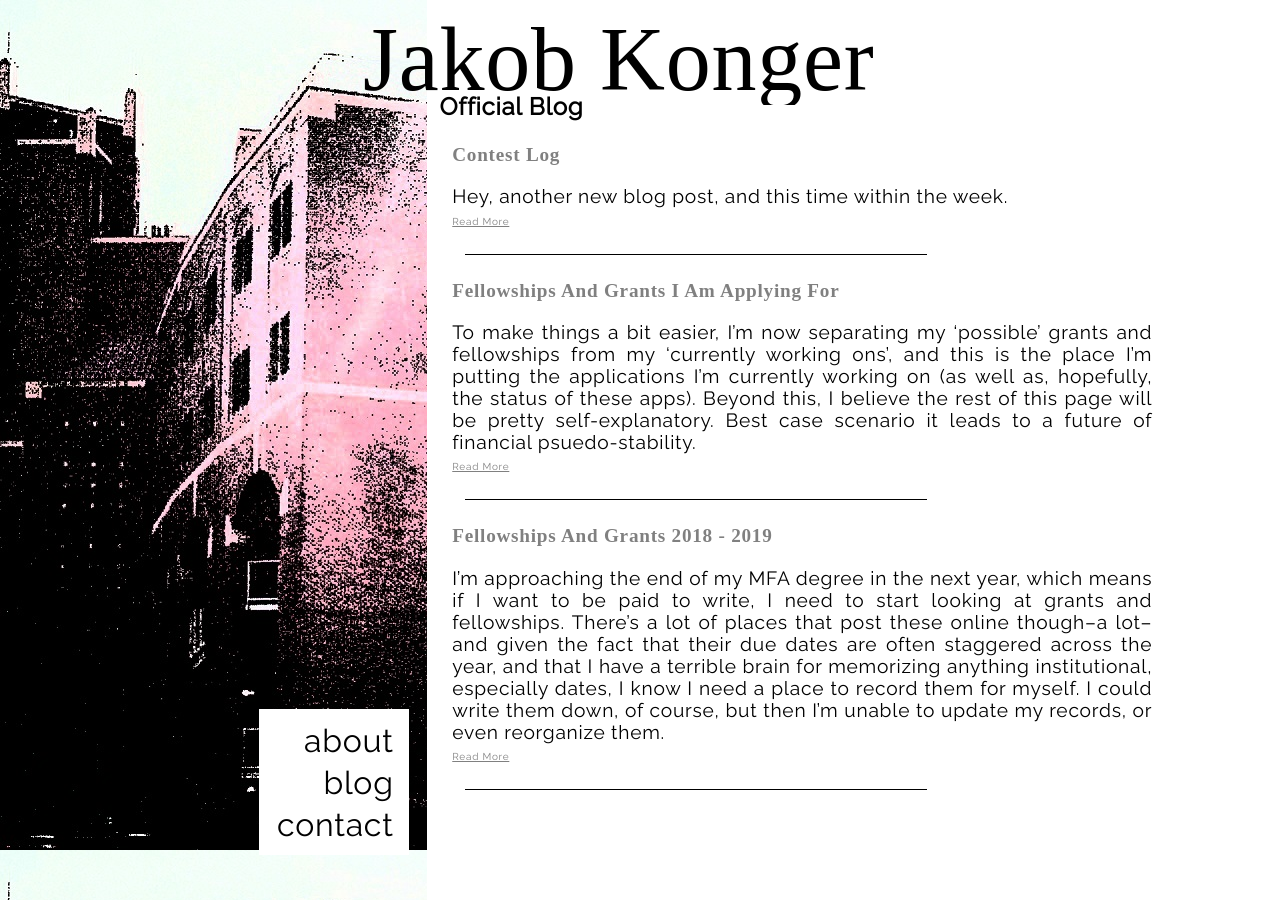
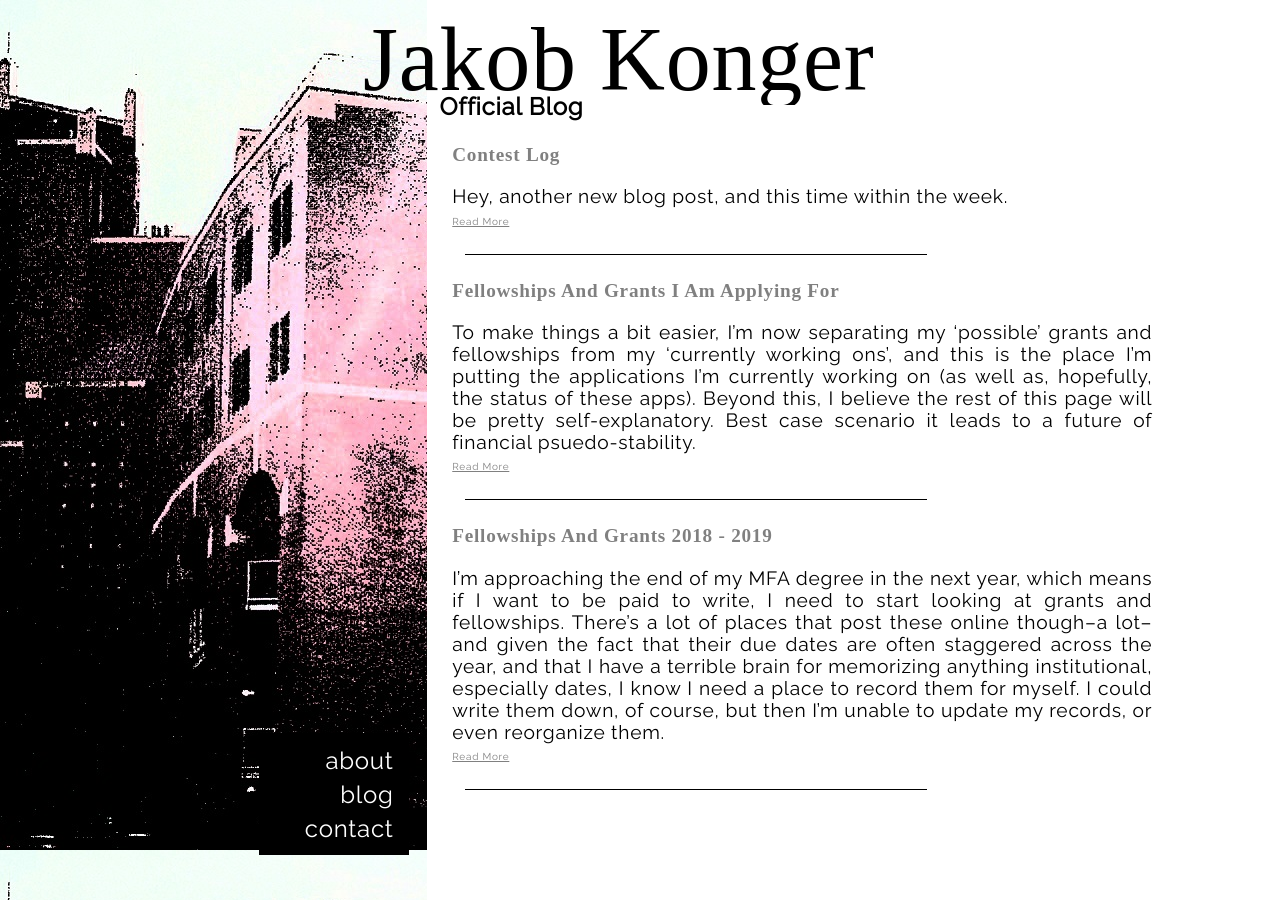
Before and after one commit to towercity/author-webpage, a Jekyll site: the page built from index.html, in a window 1280 px wide. Built offline with Jekyll 4.4.1, drawn with Linux system fonts in a browser that asks for light colours; some web fonts are replaced; the list of posts is cut into pages by our own code.

Commit message:
Fix headerlinks

```diff
--- a/_layouts/default.html
+++ b/_layouts/default.html
@@ -21,9 +21,9 @@
     <header>
         <div class="header-links">
             <ul>
-                <li><a href="{{ site.baseurl }}/about" alt="home">about</a></li>
-                <li><a href="{{ site.baseurl }}/" alt="about">blog</a></li>
-                <li><a href="mailto:" alt="contact me">contact</a></li>
+                <li><a href="{{ site.baseurl }}/about" alt="about">about</a></li>
+                <li><a href="{{ site.baseurl }}/" alt="blog">blog</a></li>
+                <li><a href="mailto:jakobkonger@gmail.com" alt="contact me">contact</a></li>
             </ul>
         </div>
     </header>
--- a/css/main.css
+++ b/css/main.css
@@ -65,7 +65,7 @@ header {
 	z-index: -1;
 }
 .header-links {
-	background-color: white;
+	background-color: black;
 }
 .header-links ul {
 	margin: 0;
@@ -74,13 +74,13 @@ header {
 .header-links li {
 	color: white;
 	list-style-type: none;
-	font-size: 2em;
+	font-size: 1.5em;
 	text-transform: lowercase;
 	padding: 2.5px 0;
 	text-align: right;
 }
 .header-links a {
-	color: black;
+	color: white;
 	text-decoration: none;
 }
 .title {
```
